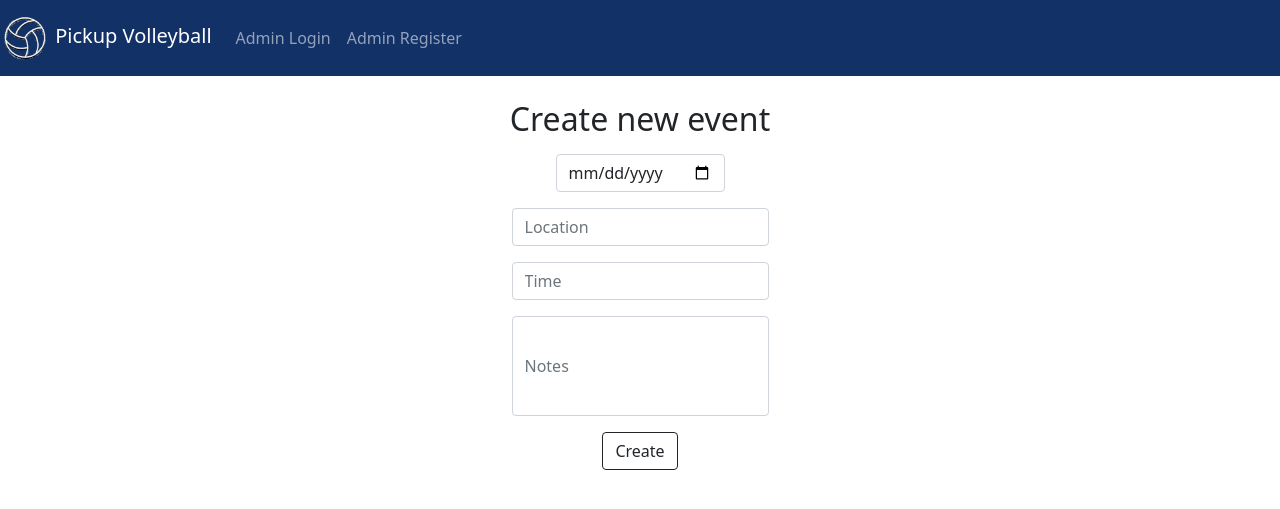
After one commit to survivorchicken9/pickup-volleyball, a Flask app: page /dashboard in a window 1280 px wide. The commit adds this page. Shown: the top 509 px of the page. Run offline with Flask 2, Linux system fonts and the light colour scheme.

Commit message:
Created a homepage for the user and allows the admin to log in and create an event (not functional yet because no database)

```diff
--- a/app.py
+++ b/app.py
@@ -15,3 +15,18 @@ Session(app)
 @app.route("/", methods=["GET", "POST"])
 def index():
     return render_template("index.html")
+
+@app.route("/login", methods=["GET", "POST"])
+def login():
+    # If form was submitted
+    if request.method == "POST":
+        return redirect("/dashboard")
+
+    # If form link was clicked via navbar
+    else:
+        return render_template("login.html")
+
+@app.route("/dashboard", methods=["GET", "POST"])
+def dash():
+    if request.method == "GET":
+        return render_template("dashboard.html")
--- a/database/database.py
+++ b/database/database.py
@@ -1,5 +1,8 @@
 import pymongo
 import os
+from dotenv import load_dotenv
+
+load_dotenv()
 
 USER = os.getenv("PYMONGO_USER")
 PASSWORD = os.getenv("PYMONGO_PASSWORD")
@@ -22,7 +25,7 @@ def insert_to_players():
     test = {
         "id": 344141,
         "game_id": 1,
-        "name": "Byron",
+        "name": "Chris",
         "pos1": "Outside Hitter",
         "pos2": "Middle Blocker",
         "pos3": "Setter"
--- a/static/styles.css
+++ b/static/styles.css
@@ -15,7 +15,15 @@ nav
     color: #da1430;
 }
 
-th
+.text
 {
-    text-align: center
+    margin-top: 2%;
+    margin-bottom: 3%;
 }
+
+.btn-outline-dark:hover, .btn-outline-dark:focus, .btn-outline-dark:active, .btn-outline-dark.active, .open .dropdown-toggle.btn-outline-dark
+{
+background-color: #123167 !important;
+border-color: #123167;
+color: white !important;
+}
--- /dev/null
+++ b/templates/dashboard.html
@@ -0,0 +1,16 @@
+{% extends "layout.html" %}
+
+{% block title %}Admin Dashboard{% endblock %}
+
+{% block main %}
+    <form action="/login" method="post">
+        <h2 class="heading">Create new event</h2>
+        <div class="text-center">
+            <input class="form-control mx-auto w-auto mt-3 mb-3" type="date" placeholder="Date"/>
+            <input class="form-control mx-auto w-auto mt-3 mb-3" type="text" placeholder="Location"/>
+            <input class="form-control mx-auto w-auto mt-3 mb-3" type="text" placeholder="Time"/>
+            <input class="form-control mx-auto w-auto mt-3 mb-3" type="text" style = "height: 100px" placeholder="Notes"/>
+            <button class="btn btn-outline-dark" type="submit" name="create">Create</button>
+        </div>
+    </form>
+{% endblock %}
--- a/templates/index.html
+++ b/templates/index.html
@@ -1,4 +1,6 @@
 {% extends "layout.html" %}
+
+{% block title %}Homepage{% endblock %}
 
 {% block main %}
     <h2 class="container-fluid heading mt-3 mb-4">Upcoming Games</h2>
```
Also changed, not shown: templates/login.html (added, +15 -0 lines), static/icon.png (added), 2 other files.
